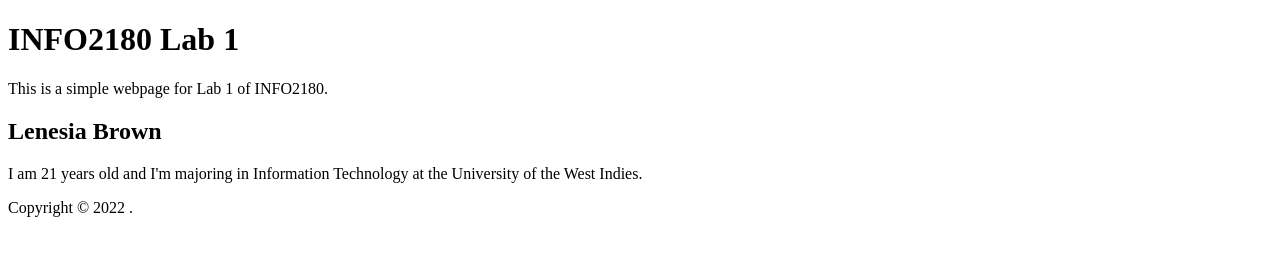
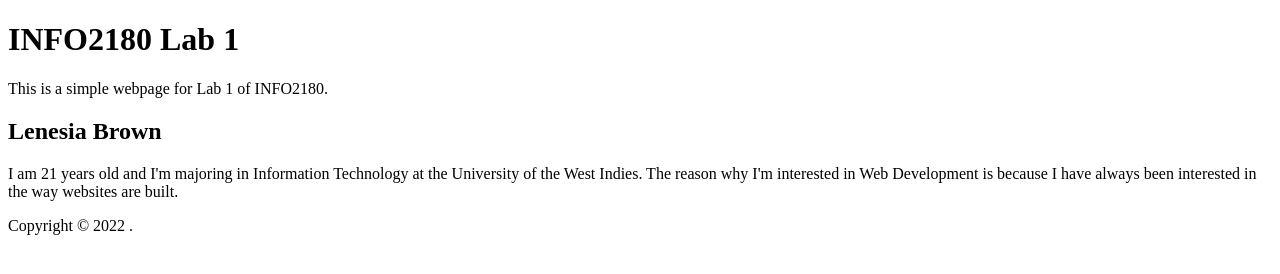
Before and after one commit to LenesiaBrown/info2180-lab1-scrap, a plain HTML site: page index.html in a window 1280 px wide. Drawn offline with Linux system fonts and the light colour scheme.

Commit message:
Updated version for webpage

```diff
--- a/index.html
+++ b/index.html
@@ -1,6 +1,7 @@
 <!DOCTYPE html>
 <html lang="en">
 <head>
+    <link rel="stylesheet" href="styles.css">
     <meta charset="UTF-8">
     <meta name="viewport" content="width=device-width,
 initial-scale=1.0">
@@ -14,7 +15,10 @@ initial-scale=1.0">
     </header>
     <main>
         <h2>Lenesia Brown</h2>
-        <p>I am 21 years old and I'm majoring in Information Technology at the University of the West Indies.</p>
+        <p>I am 21 years old and I'm majoring in Information Technology at the University of the West Indies.
+            The reason why I'm interested in Web Development is because I have always been interested in the
+            way websites are built.
+        </p>
     </main>
     <footer>
         <p>Copyright &copy; 2022 <Lenesia Brown>.</p>
```
